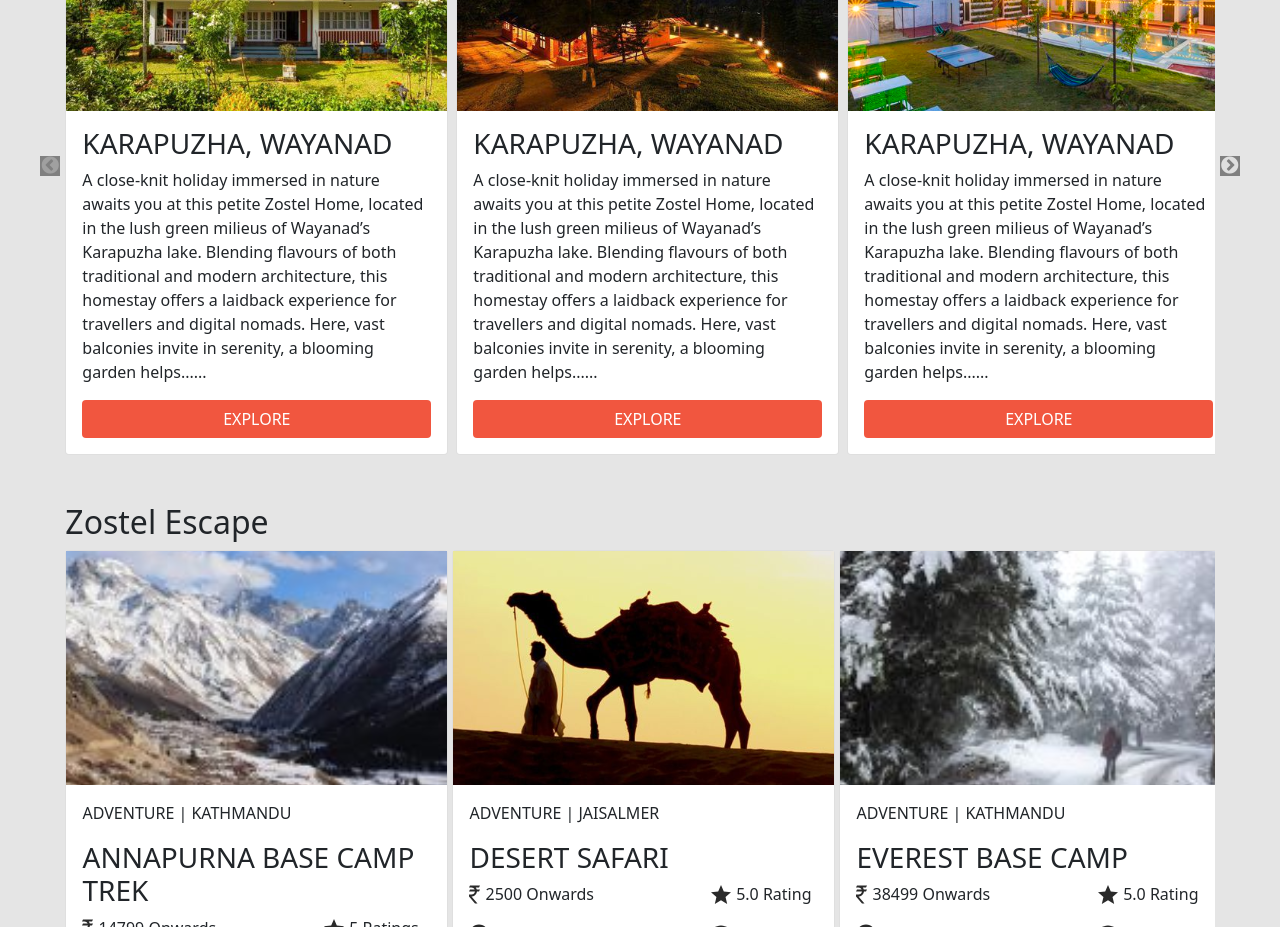
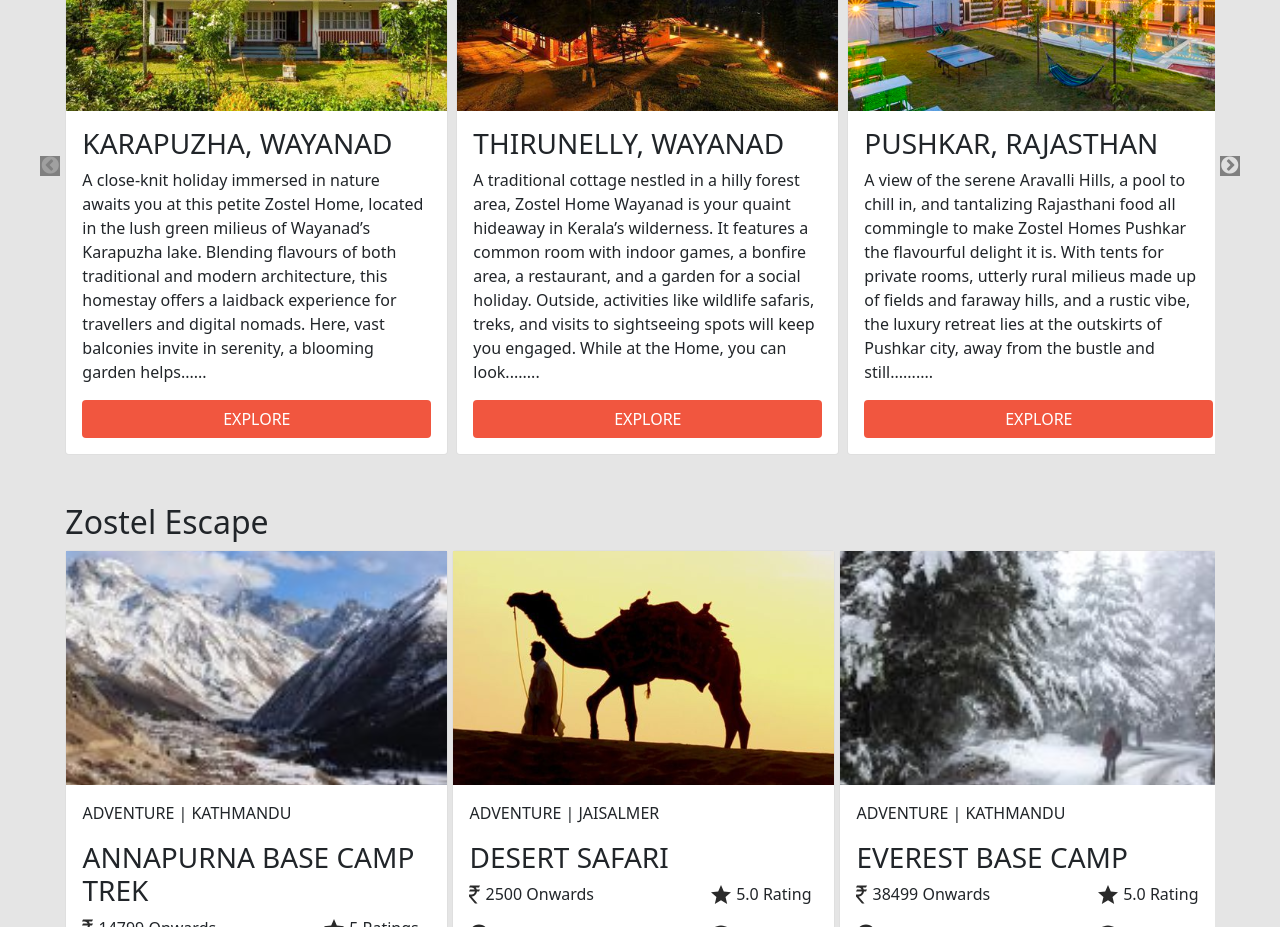
Before and after one commit to Syammed2429/zostel-clone, a React (Create React App) app: page / in a window 1280 px wide. Shown: the part 1600-2527 px from the top of the page. Built offline with nearby package versions, Linux system fonts and the light colour scheme.

Commit message:
added texts to the zostel homes

```diff
--- a/src/components/Home/Routers/Routers.jsx
+++ b/src/components/Home/Routers/Routers.jsx
@@ -8,6 +8,7 @@ import { InformationPage } from '../../Information/InformationPage'
 import { Layout } from '../../Layout/Layout'
 import { LoadingPage } from '../../Loading/LoadingPage'
 import { PaymentProcess } from '../../Loading/PaymentProcessing'
+import { Login } from '../../Login/Login'
 import { Navbar } from '../Navbar/Navbar'
 import { Error } from './Error'
 
@@ -26,6 +27,7 @@ const Routers = () => {
                 <Route path="/payment" component={Pay} />
                 <Route path="/payment-process" component={PaymentProcess} />
                 <Route path="/success" component={PaymentSuccess} />
+                <Route path="/login" component={Login} />
 
                 <Route path="*"><Error /></Route>
             </Switch>
--- a/src/components/Home/Zostel-Homes/ZostelHomes.jsx
+++ b/src/components/Home/Zostel-Homes/ZostelHomes.jsx
@@ -45,8 +45,8 @@ const ZostelHomes = () => {
                     <div className="card ms-2" >
                         <img src={thirunelly} className=" w-100" alt="thirunelly" />
                         <div className="card-body">
-                            <h3>KARAPUZHA, WAYANAD</h3>
-                            <p className="card-text">A close-knit holiday immersed in nature awaits you at this petite Zostel Home, located in the lush green milieus of Wayanad’s Karapuzha lake. Blending flavours of both traditional and modern architecture, this homestay offers a laidback experience for travellers and digital nomads. Here, vast balconies invite in serenity, a blooming garden helps......</p>
+                            <h3>THIRUNELLY, WAYANAD</h3>
+                            <p className="card-text">A traditional cottage nestled in a hilly forest area, Zostel Home Wayanad is your quaint hideaway in Kerala’s wilderness. It features a common room with indoor games, a bonfire area, a restaurant, and a garden for a social holiday. Outside, activities like wildlife safaris, treks, and visits to sightseeing spots will keep you engaged. While at the Home, you can look........</p>
                             <Button text="Explore" size="col-12" />
 
                         </div>
@@ -56,8 +56,8 @@ const ZostelHomes = () => {
                     <div className="card ms-3">
                         <img src={pushkar} className=" w-100" alt="pushkar" />
                         <div className="card-body">
-                            <h3>KARAPUZHA, WAYANAD</h3>
-                            <p className="card-text">A close-knit holiday immersed in nature awaits you at this petite Zostel Home, located in the lush green milieus of Wayanad’s Karapuzha lake. Blending flavours of both traditional and modern architecture, this homestay offers a laidback experience for travellers and digital nomads. Here, vast balconies invite in serenity, a blooming garden helps......</p>
+                            <h3>PUSHKAR, RAJASTHAN</h3>
+                            <p className="card-text">A view of the serene Aravalli Hills, a pool to chill in, and tantalizing Rajasthani food all commingle to make Zostel Homes Pushkar the flavourful delight it is. With tents for private rooms, utterly rural milieus made up of fields and faraway hills, and a rustic vibe, the luxury retreat lies at the outskirts of Pushkar city, away from the bustle and still..........</p>
                             <Button text="Explore" size="col-12" />
 
                         </div>
@@ -68,7 +68,7 @@ const ZostelHomes = () => {
                     <div className="card ms-4">
                         <img src={kotkhai} className=" w-100" alt="kotkhai" />
                         <div className="card-body">
-                            <h3>KARAPUZHA, WAYANAD</h3>
+                            <h3>KOTKHAI, SHIMLA</h3>
                             <p className="card-text">A close-knit holiday immersed in nature awaits you at this petite Zostel Home, located in the lush green milieus of Wayanad’s Karapuzha lake. Blending flavours of both traditional and modern architecture, this homestay offers a laidback experience for travellers and digital nomads. Here, vast balconies invite in serenity, a blooming garden helps......</p>
                             <Button text="Explore" size="col-12" />
 
@@ -79,8 +79,8 @@ const ZostelHomes = () => {
                     <div className="card ms-4">
                         <img src={rashil} className=" w-100" alt="rashil" />
                         <div className="card-body">
-                            <h3>KARAPUZHA, WAYANAD</h3>
-                            <p className="card-text">A close-knit holiday immersed in nature awaits you at this petite Zostel Home, located in the lush green milieus of Wayanad’s Karapuzha lake. Blending flavours of both traditional and modern architecture, this homestay offers a laidback experience for travellers and digital nomads. Here, vast balconies invite in serenity, a blooming garden helps......</p>
+                            <h3>RASHIL, LAHAUL</h3>
+                            <p className="card-text">A traditional cottage nestled in a hilly forest area, Zostel Home Wayanad is your quaint hideaway in Kerala’s wilderness. It features a common room with indoor games, a bonfire area, a restaurant, and a garden for a social holiday. Outside, activities like wildlife safaris, treks, and visits to sightseeing spots will keep you engaged. While at the Home, you can look........</p>
                             <Button text="Explore" size="col-12" />
 
                         </div>
@@ -91,8 +91,8 @@ const ZostelHomes = () => {
                     <div className="card ms-4">
                         <img src={cheog} className=" w-100" alt="cheog" />
                         <div className="card-body">
-                            <h3>KARAPUZHA, WAYANAD</h3>
-                            <p className="card-text">A close-knit holiday immersed in nature awaits you at this petite Zostel Home, located in the lush green milieus of Wayanad’s Karapuzha lake. Blending flavours of both traditional and modern architecture, this homestay offers a laidback experience for travellers and digital nomads. Here, vast balconies invite in serenity, a blooming garden helps......</p>
+                            <h3>CHEOG, SHIMLA</h3>
+                            <p className="card-text">A view of the serene Aravalli Hills, a pool to chill in, and tantalizing Rajasthani food all commingle to make Zostel Homes Pushkar the flavourful delight it is. With tents for private rooms, utterly rural milieus made up of fields and faraway hills, and a rustic vibe, the luxury retreat lies at the outskirts of Pushkar city, away from the bustle and still..........</p>
                             <Button text="Explore" size="col-12" />
 
                         </div>
```
